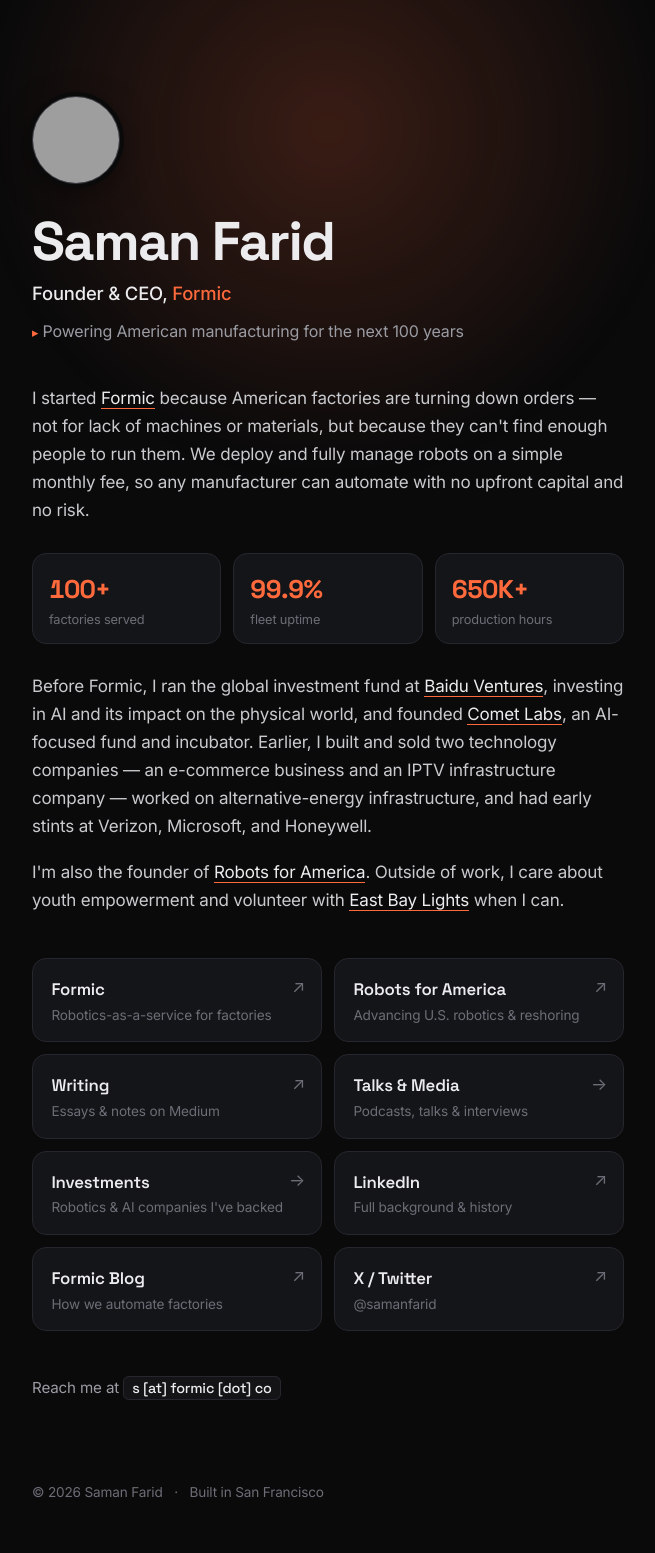
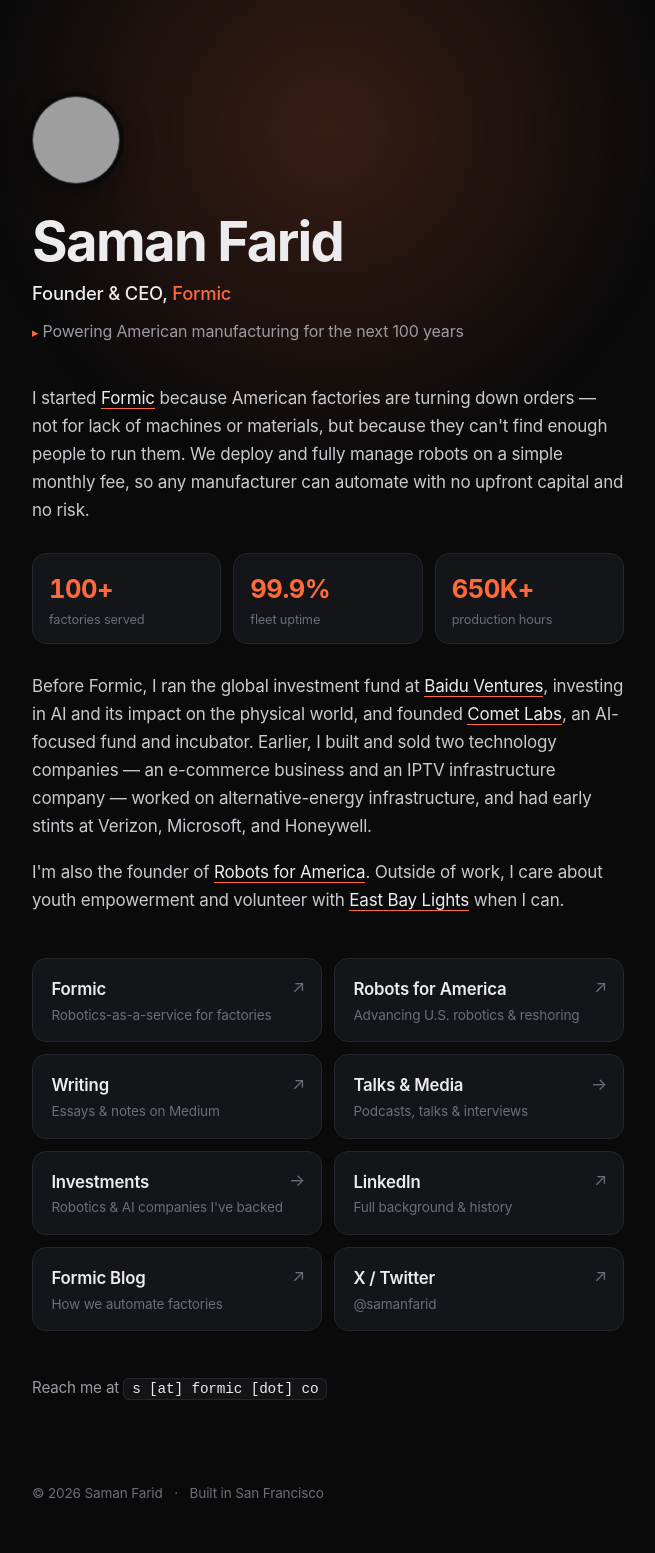
Before and after one commit to samanfarid/samanfarid.github.io, a Jekyll site: the page built from index.html, in a window 1280 px wide. Shown: the whole page, without its empty margins (312-967 px from the left). Built offline with Jekyll 4.4.1, drawn with Linux system fonts in a browser that asks for light colours; grey boxes are pictures that could not be loaded.

```diff
--- a/_includes/head.html
+++ b/_includes/head.html
@@ -2,11 +2,11 @@
   <meta charset="utf-8">
   <meta http-equiv="X-UA-Compatible" content="IE=edge">
   <meta name="viewport" content="width=device-width, initial-scale=1">
-  <meta name="theme-color" content="#0a0a0b">
+  <meta name="theme-color" content="#e7e4d8">
   {%- seo -%}
   <link rel="preconnect" href="https://fonts.googleapis.com">
   <link rel="preconnect" href="https://fonts.gstatic.com" crossorigin>
-  <link href="https://fonts.googleapis.com/css2?family=Inter:wght@400;500;600&family=Space+Grotesk:wght@500;600;700&display=swap" rel="stylesheet">
+  <link href="https://fonts.googleapis.com/css2?family=DM+Sans:wght@400;500;600&family=Fraunces:opsz,wght@9..144,500;9..144,600&family=Space+Mono:wght@400;700&display=swap" rel="stylesheet">
   <link rel="stylesheet" href="{{ "/assets/main.css" | relative_url }}">
   {%- feed_meta -%}
   {%- if jekyll.environment == 'production' and site.google_analytics -%}
```
